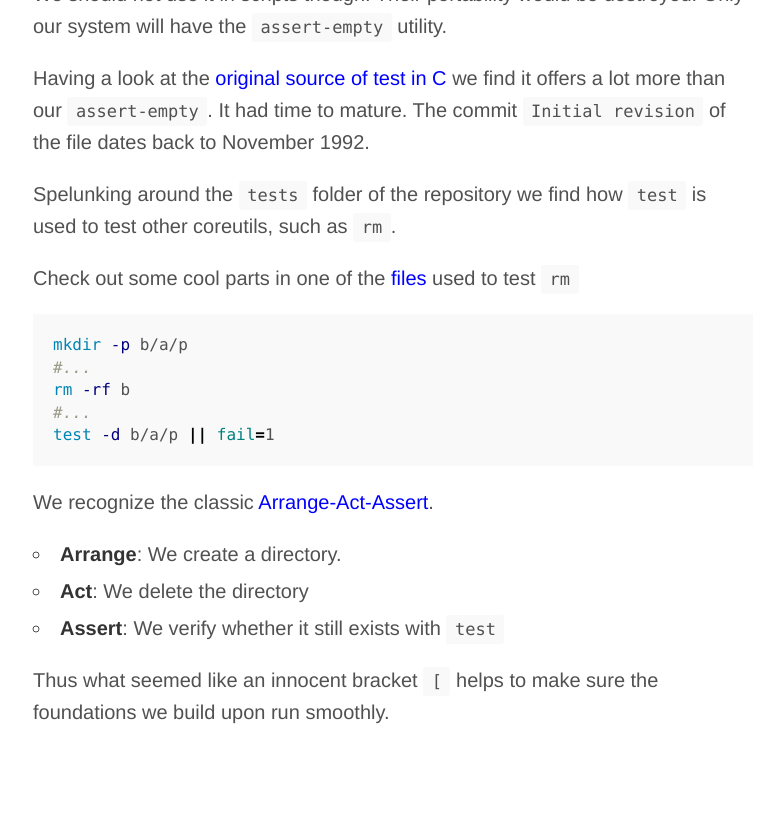
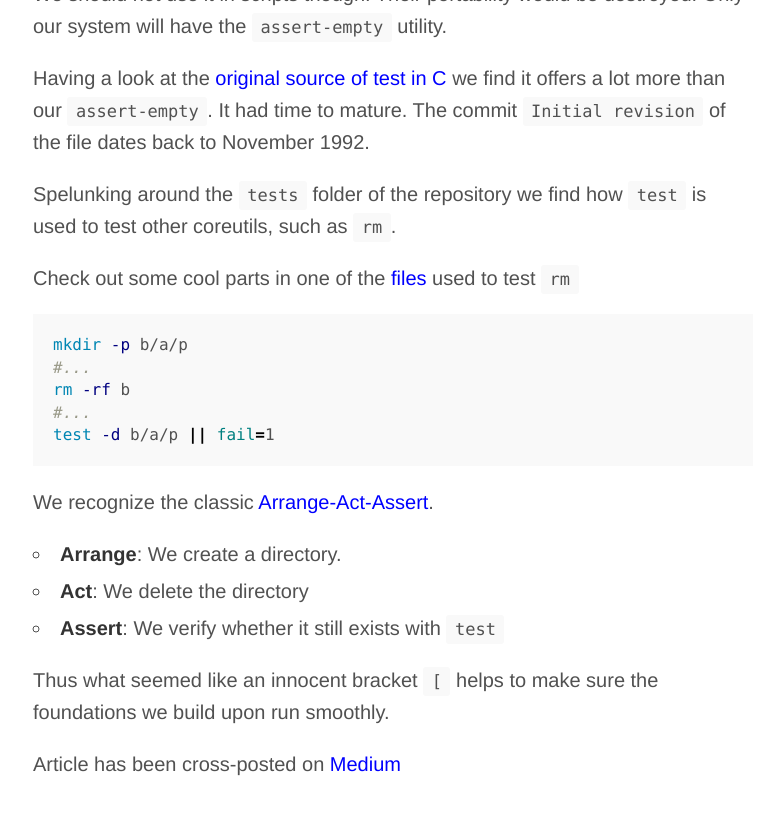
Before and after one commit to schlegde/schlegel.github.io, a Jekyll site: the page built from _posts/2018-05-20-basics-and-beyond.md, in a window 1280 px wide and 900 px high, scrolled down 3209 px. Shown: the top 815 px of the window, without its empty margins (247-1018 px from the left). Built offline with Jekyll 4.4.1, drawn with Linux system fonts in a browser that asks for light colours.

Commit message:
add cross post link

```diff
--- a/_posts/2018-05-20-basics-and-beyond.md
+++ b/_posts/2018-05-20-basics-and-beyond.md
@@ -140,3 +140,5 @@ We recognize the classic [Arrange-Act-Assert](http://wiki.c2.com/?ArrangeActAsse
 * __Assert__: We verify whether it still exists with `test`
 
 Thus what seemed like an innocent bracket `[` helps to make sure the foundations we build upon run smoothly.
+
+Article has been cross-posted on [Medium](https://medium.com/@axelhodler/demystifying-a-common-shell-script-8a566959391e)
```
